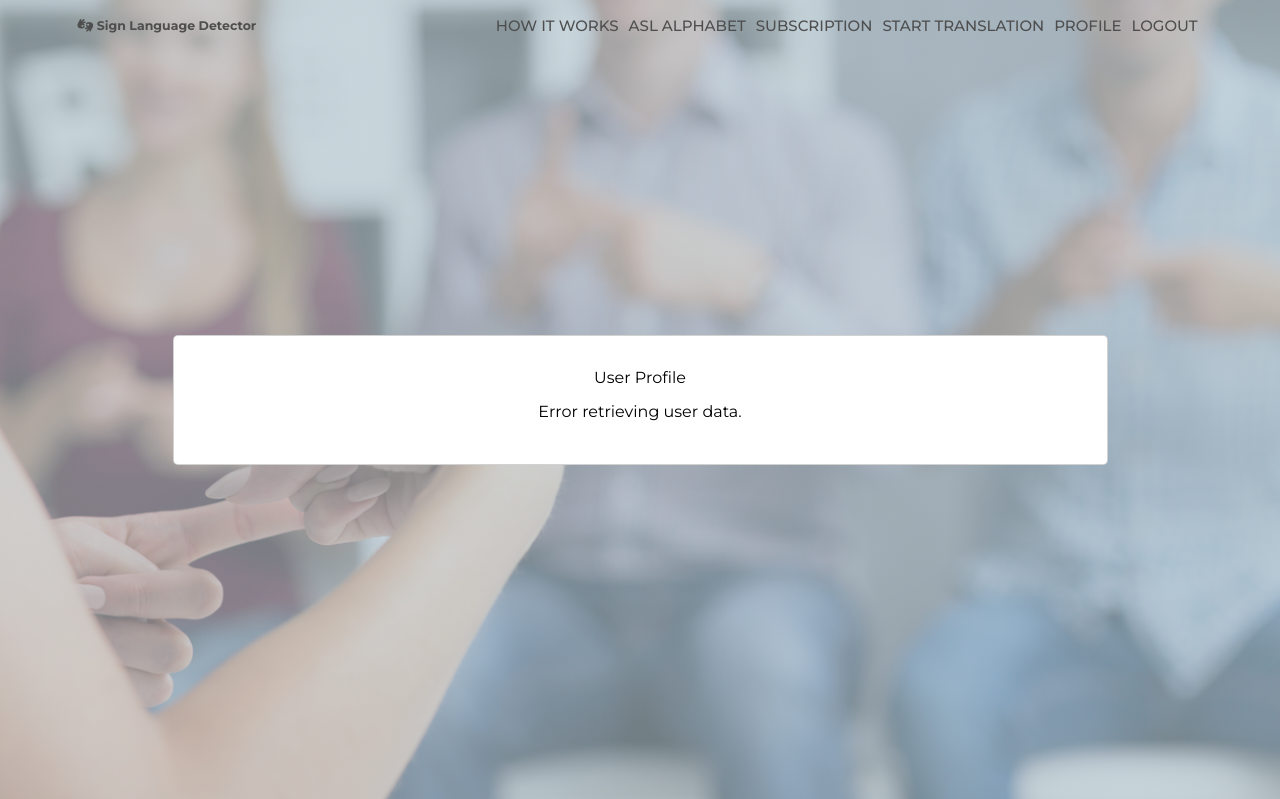
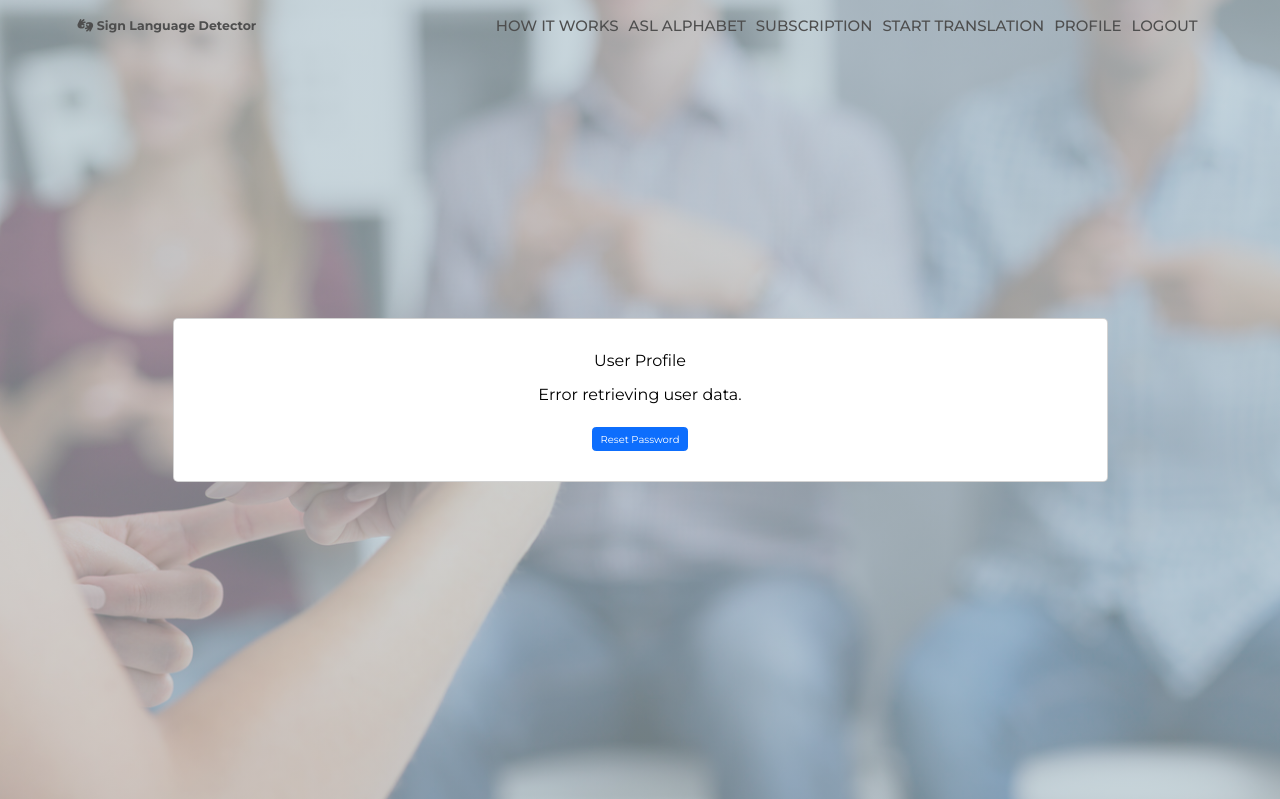
Before and after one commit to Bartosz-Wilkowski/53852_54355_52324_58445_58444, a Flask app: page /userprofile in a window 1280 px wide. Shown: the top 799 px of the page. Run offline with Flask 3, Linux system fonts and the light colour scheme; the visitor is signed in with stand-in values (Sample User, id 1); some libraries are stand-ins or nearby versions.

Commit message:
add reset password

```diff
--- a/app/__init__.py
+++ b/app/__init__.py
@@ -1,5 +1,5 @@
 from flask import Flask
-from .routes import home, login, register, userprofile, get_user_data, purchase_plan, purchase_form, logout, interpreter, delete_account, reset_password, reset_with_token, reset_password_link, pricing, get_plan_price, get_plans
+from .routes import home, login, register, userprofile, get_user_data, purchase_plan, purchase_form, logout, interpreter, delete_account, reset_password, reset_with_token, reset_password_link, pricing, get_plan_price, get_plans, change_password
 from .database import init_db
 from flask_socketio import SocketIO
 from .models import websocket_index, handle_image
@@ -26,6 +26,7 @@ app.add_url_rule('/reset_password_link', view_func=reset_password_link, methods=
 app.add_url_rule('/reset/<token>', view_func=reset_with_token, methods=['GET', 'POST'])
 app.add_url_rule('/get-plans', view_func=get_plans, methods=['GET'])
 app.add_url_rule('/get-plan-price/<plan_name>', view_func=get_plan_price, methods=['GET'])
+app.add_url_rule('/change_password', view_func=change_password, methods=['POST'])
 
 # Initialize the database
 init_db()
--- a/app/routes.py
+++ b/app/routes.py
@@ -525,3 +525,40 @@ def reset_password_link():
     finally:
         cursor.close()
         connection.close()
+
+def get_logged_in_user_username():
+    return session.get('username')
+
+def change_password():
+    # Check if user is logged in
+    if not is_logged_in():
+        return jsonify({"message": "User is not logged in."}), 401
+
+    # Get the username of the logged-in user from the session
+    user_username = get_logged_in_user_username()
+
+    # Get the new password from the request
+    new_password = request.json.get('new_password')
+    print("New Password:", new_password)  # Debugging statement
+
+    # If new password is not provided, return an error
+    if not new_password:
+        return jsonify({"message": "New password is required."}), 400
+
+    # Hash the new password
+    hashed_password = bcrypt.hashpw(new_password.encode('utf-8'), bcrypt.gensalt()).decode('utf-8')
+
+    # Connect to the database and update the user's password
+    connection = create_connection()
+    cursor = connection.cursor()
+    try:
+        cursor.execute("UPDATE users SET password = %s WHERE username = %s", (hashed_password, user_username))
+        connection.commit()
+        print("Password updated for:", user_username)  # Debugging statement
+        return jsonify({"message": "Password changed successfully."}), 200
+    except Exception as e:
+        print("Error:", str(e))  # Debugging statement
+        return jsonify({"message": str(e)}), 500
+    finally:
+        cursor.close()
+        connection.close()
--- a/app/templates/userprofile.html
+++ b/app/templates/userprofile.html
@@ -19,6 +19,8 @@
                                 <p id="deleteResult"></p>
                                 <button id="deleteAccountButton" class="btn btn-danger">Delete Account</button>
                             </form>
+                            <!-- Add reset password button -->
+                            <button id="resetPasswordButton" class="btn btn-primary mt-3">Reset Password</button>
                         </div>
                     </div>
                 </div>
@@ -30,4 +32,49 @@
 <script src="https://code.jquery.com/jquery-3.6.0.min.js"></script>
 <script src="{{ url_for('static', filename='js/userprofile.js') }}"></script>
 <script src="{{ url_for('static', filename='js/delete_account.js') }}"></script>
+<script>
+    $(document).ready(function () {
+        $('#deleteAccountButton').click(function () {
+            $.ajax({
+                type: 'POST',
+                url: '/delete_account',
+                contentType: 'application/json',
+                success: function (response) {
+                    $('#deleteResult').text(response.message);
+                    if (response.redirect) {
+                        setTimeout(function () {
+                            window.location.href = response.redirect; // Redirect to home page
+                        }, 100); // Adjust the delay if needed
+                    }
+                },
+                error: function (xhr, status, error) {
+                    var errorMessage = xhr.responseJSON ? xhr.responseJSON.message : "An error occurred";
+                    $('#deleteResult').text(errorMessage);
+                }
+            });
+        });
+
+        // Add click event handler for reset password button
+        $("#resetPasswordButton").click(function () {
+            var newPassword = prompt("Enter your new password:");
+            if (newPassword) {
+                $.ajax({
+                    type: "POST",
+                    url: "/change_password",
+                    contentType: "application/json",
+                    data: JSON.stringify({ new_password: newPassword }), // Send new password as JSON
+                    success: function (response) {
+                        alert(response.message);
+                    },
+                    error: function (xhr) {
+                        var errorMessage = xhr.responseJSON ? xhr.responseJSON.message : "An error occurred";
+                        alert(errorMessage);
+                        console.error("Error response:", xhr.responseText);  // Debugging statement
+                    }
+                });
+            }
+        });
+
+    });
+</script>
 {% endblock %}
```
Also changed, not shown: app/static/js/delete_account.js (line endings or trailing spaces).
